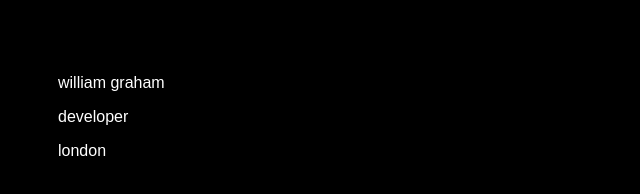
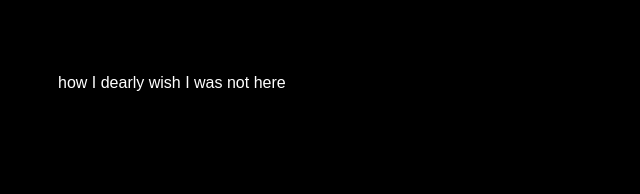
Before and after one commit to guillermograham/guillermograham-github.io, a plain HTML site: page index.html in a window 1280 px wide. Shown: the whole page, without its empty margins (0-640 px from the left). Drawn offline with nearby package versions, Linux system fonts and the light colour scheme.

Commit message:
trudging back

```diff
--- a/index.html
+++ b/index.html
@@ -23,9 +23,10 @@
   </head>
   <body>
     <div class="animated fadeIn">
-      <p>william graham</p>
+      <p>how I dearly wish I was not here</p>
+      <!-- <p>william graham</p>
       <p>developer</p>
-      <p>london</p>
+      <p>london</p> -->
     </div>
 
     <!-- <div id="fullpage">
```
